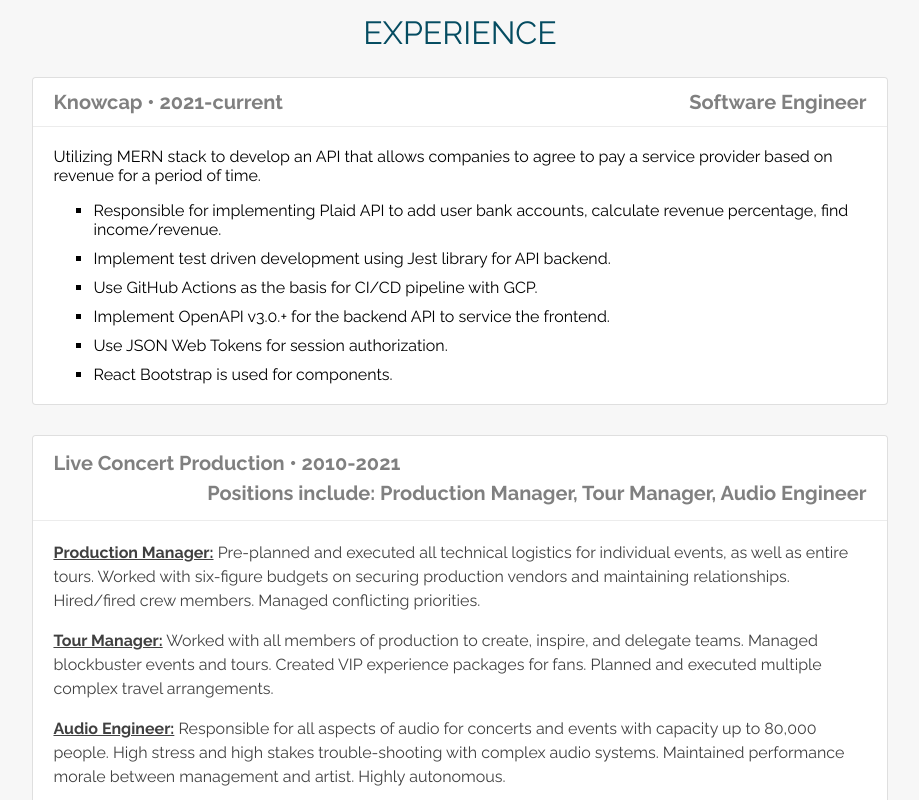
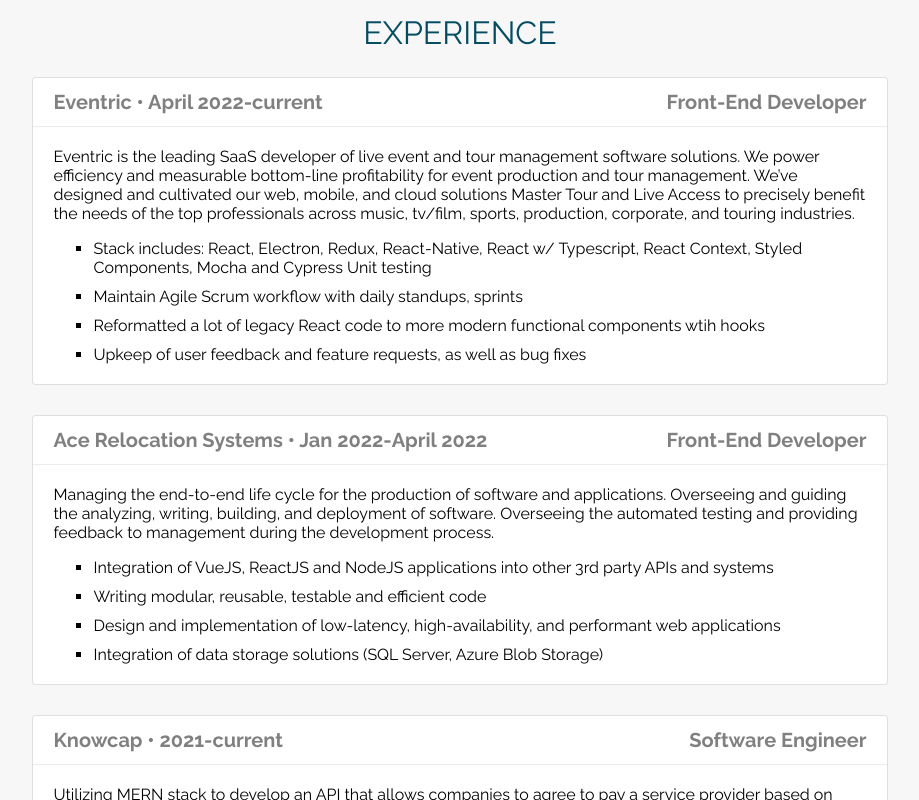
Before and after one commit to austinschroeder/portfolio-react, a React (Create React App) app: page / in a window 1280 px wide. Shown: the part 4260-5060 px from the top of the page, without its empty margins (180-1099 px from the left). Built offline with nearby package versions, Linux system fonts and the light colour scheme.

Commit message:
update experience

```diff
--- a/src/components/Experience.js
+++ b/src/components/Experience.js
@@ -18,18 +18,103 @@ function Experience() {
         <div className="card">
           <div className="card-header">
             <h4>
+              Eventric • April 2022-current{' '}
+              <span className="job-title">Front-End Developer</span>
+            </h4>
+          </div>
+          <div className="card-content">
+            <p>
+              Eventric is the leading SaaS developer of live event and tour
+              management software solutions. We power efficiency and measurable
+              bottom-line profitability for event production and tour
+              management. We’ve designed and cultivated our web, mobile, and
+              cloud solutions Master Tour and Live Access to precisely benefit
+              the needs of the top professionals across music, tv/film, sports,
+              production, corporate, and touring industries.
+            </p>
+            <ul className="knowcap-ul">
+              <li>
+                Stack includes: React, Electron, Redux, React-Native, React w/
+                Typescript, React Context, Styled Components, Mocha and Cypress
+                Unit testing
+              </li>
+              <li>
+                Maintain Agile Scrum workflow with daily standups, sprints
+              </li>
+              <li>
+                Reformatted a lot of legacy React code to more modern functional
+                components wtih hooks
+              </li>
+              <li>
+                Upkeep of user feedback and feature requests, as well as bug
+                fixes
+              </li>
+            </ul>
+          </div>
+        </div>
+
+        <div className="card">
+          <div className="card-header">
+            <h4>
+              Ace Relocation Systems • Jan 2022-April 2022{' '}
+              <span className="job-title">Front-End Developer</span>
+            </h4>
+          </div>
+          <div className="card-content">
+            <p>
+              Managing the end-to-end life cycle for the production of software
+              and applications. Overseeing and guiding the analyzing, writing,
+              building, and deployment of software. Overseeing the automated
+              testing and providing feedback to management during the
+              development process.
+            </p>
+            <ul className="knowcap-ul">
+              <li>
+                Integration of VueJS, ReactJS and NodeJS applications into other
+                3rd party APIs and systems
+              </li>
+              <li>Writing modular, reusable, testable and efficient code</li>
+              <li>
+                Design and implementation of low-latency, high-availability, and
+                performant web applications
+              </li>
+              <li>
+                Integration of data storage solutions (SQL Server, Azure Blob
+                Storage)
+              </li>
+            </ul>
+          </div>
+        </div>
+
+        <div className="card">
+          <div className="card-header">
+            <h4>
               Knowcap • 2021-current{' '}
               <span className="job-title">Software Engineer</span>
             </h4>
           </div>
           <div className="card-content">
-              <p>Utilizing MERN stack to develop an API that allows companies to agree to pay a service provider based on revenue for a period of time.
+            <p>
+              Utilizing MERN stack to develop an API that allows companies to
+              agree to pay a service provider based on revenue for a period of
+              time.
             </p>
             <ul className="knowcap-ul">
-                <li>Responsible for implementing Plaid API to add user bank accounts, calculate revenue percentage, find income/revenue.</li>
-                <li>Implement test driven development using Jest library for API backend.</li>
-                <li>Use GitHub Actions as the basis for CI/CD pipeline with GCP.</li>
-                <li>Implement OpenAPI v3.0.+ for the backend API to service the frontend.</li>
+              <li>
+                Responsible for implementing Plaid API to add user bank
+                accounts, calculate revenue percentage, find income/revenue.
+              </li>
+              <li>
+                Implement test driven development using Jest library for API
+                backend.
+              </li>
+              <li>
+                Use GitHub Actions as the basis for CI/CD pipeline with GCP.
+              </li>
+              <li>
+                Implement OpenAPI v3.0.+ for the backend API to service the
+                frontend.
+              </li>
               <li>Use JSON Web Tokens for session authorization.</li>
               <li>React Bootstrap is used for components.</li>
             </ul>
@@ -122,10 +207,14 @@ function Experience() {
             </div>
             <div className="card-content">
               <ul>
-                <li>Coordinated and negotiated audio equipment for worldwide arena
-                concert tours and events</li>
-                <li>Closed an annual average of $500k+ in sales and budget
-                management</li>
+                <li>
+                  Coordinated and negotiated audio equipment for worldwide arena
+                  concert tours and events
+                </li>
+                <li>
+                  Closed an annual average of $500k+ in sales and budget
+                  management
+                </li>
               </ul>
             </div>
           </div>
@@ -141,10 +230,14 @@ function Experience() {
             </div>
             <div className="card-content">
               <ul>
-                <li>Sourced and maintained client relationships for a luxury
-                private jet charter service</li>
-                <li>Coordinated aircraft operators with international hubs on
-                logistics and sourcing aircraft{' '}</li>
+                <li>
+                  Sourced and maintained client relationships for a luxury
+                  private jet charter service
+                </li>
+                <li>
+                  Coordinated aircraft operators with international hubs on
+                  logistics and sourcing aircraft{' '}
+                </li>
               </ul>
             </div>
           </div>
```
Lines whose indentation alone changed are shown as unchanged.
